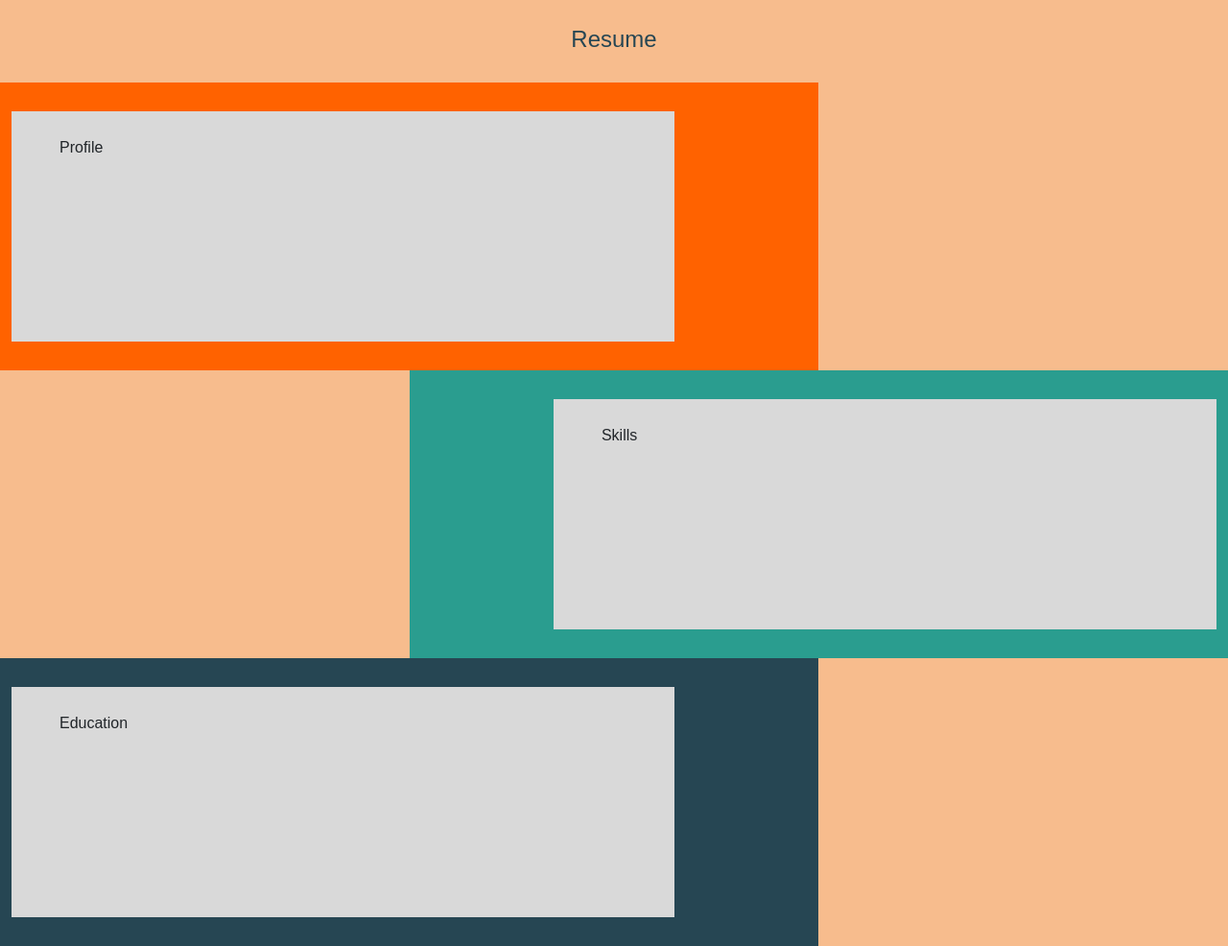
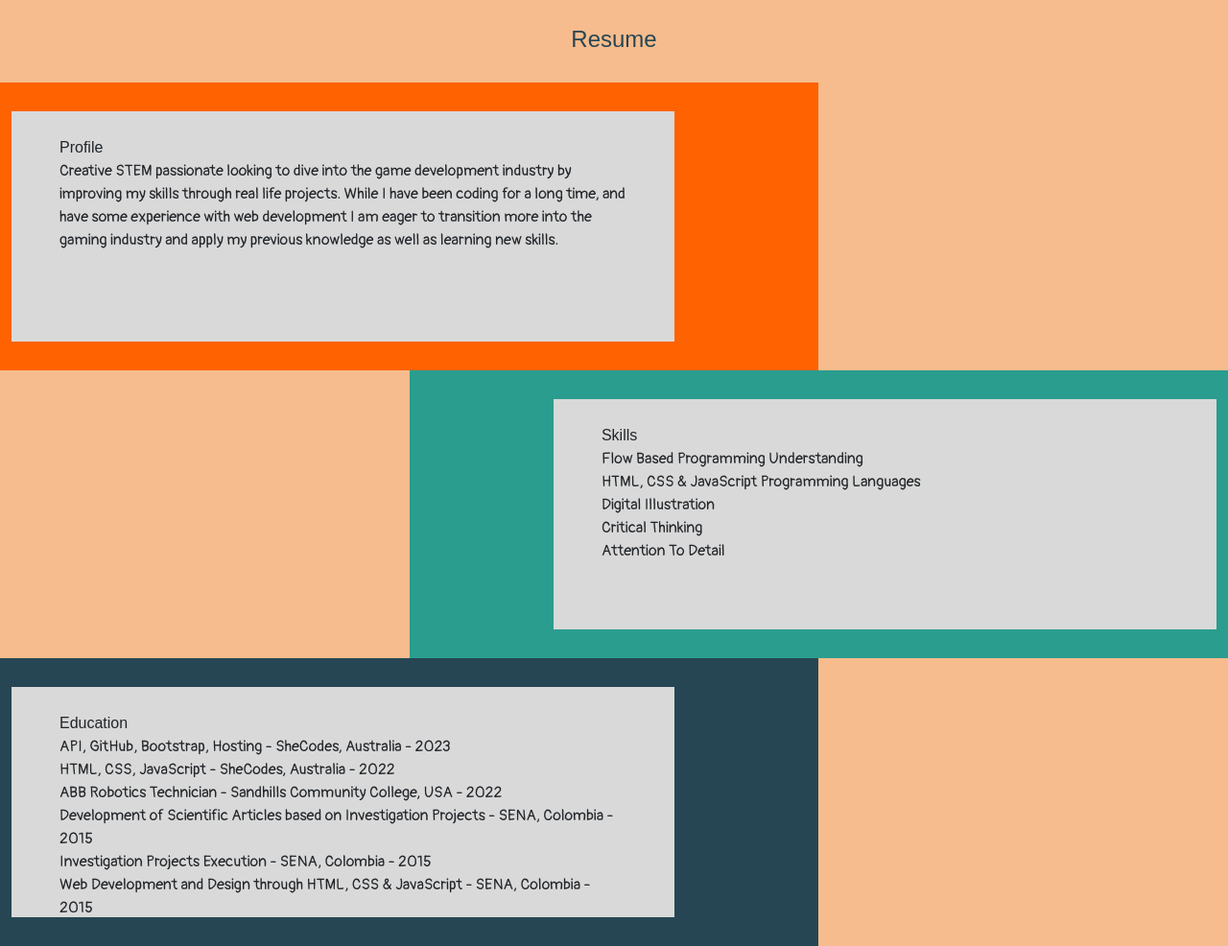
Before and after one commit to Sarale09/Art-Portfolio, a plain HTML site: page resume.html in a window 1280 px wide. Shown: the part 55-1041 px from the top of the page at 96% size. Drawn offline with nearby package versions, Linux system fonts and the light colour scheme; a web font is replaced by a local one.

Commit message:
Update resume.html
Added text to the resume tab

```diff
--- a/resume.html
+++ b/resume.html
@@ -42,6 +42,7 @@
 			<div class="row">
 				<div class="col-10 nestedColumn">
 					Profile
+					<p>Creative STEM passionate looking to dive into the game development industry by improving my skills through real life projects. While I have been coding for a long time, and have some experience with web development I am eager to transition more into the gaming industry and apply my previous knowledge as well as learning new skills.</p>
 				</div>
 			</div>
 		</div>
@@ -58,6 +59,11 @@
 				</div>
 				<div class="col-10 nestedColumn">
 					Skills
+					<p> Flow Based Programming Understanding<br>
+						HTML, CSS & JavaScript Programming Languages<br>
+						Digital Illustration<br>
+						Critical Thinking<br>
+						Attention To Detail</p>
 				</div>
 			</div>
 		</div>
@@ -68,7 +74,13 @@
 			<div class="row">
 				<div class="col-10 nestedColumn">
 					Education
-
+					<p>API, GitHub, Bootstrap, Hosting - SheCodes, Australia - 2023 <br>
+					HTML, CSS, JavaScript - SheCodes, Australia - 2022<br>
+					ABB Robotics Technician - Sandhills Community College, USA - 2022 <br>
+					Development of Scientific Articles based on Investigation Projects - SENA, Colombia - 2015<br>
+					Investigation Projects Execution - SENA, Colombia - 2015<br>
+					Web Development and Design through HTML, CSS & JavaScript - SENA, Colombia - 2015
+			</p>
 				</div>
 			</div>
 		</div>
```
